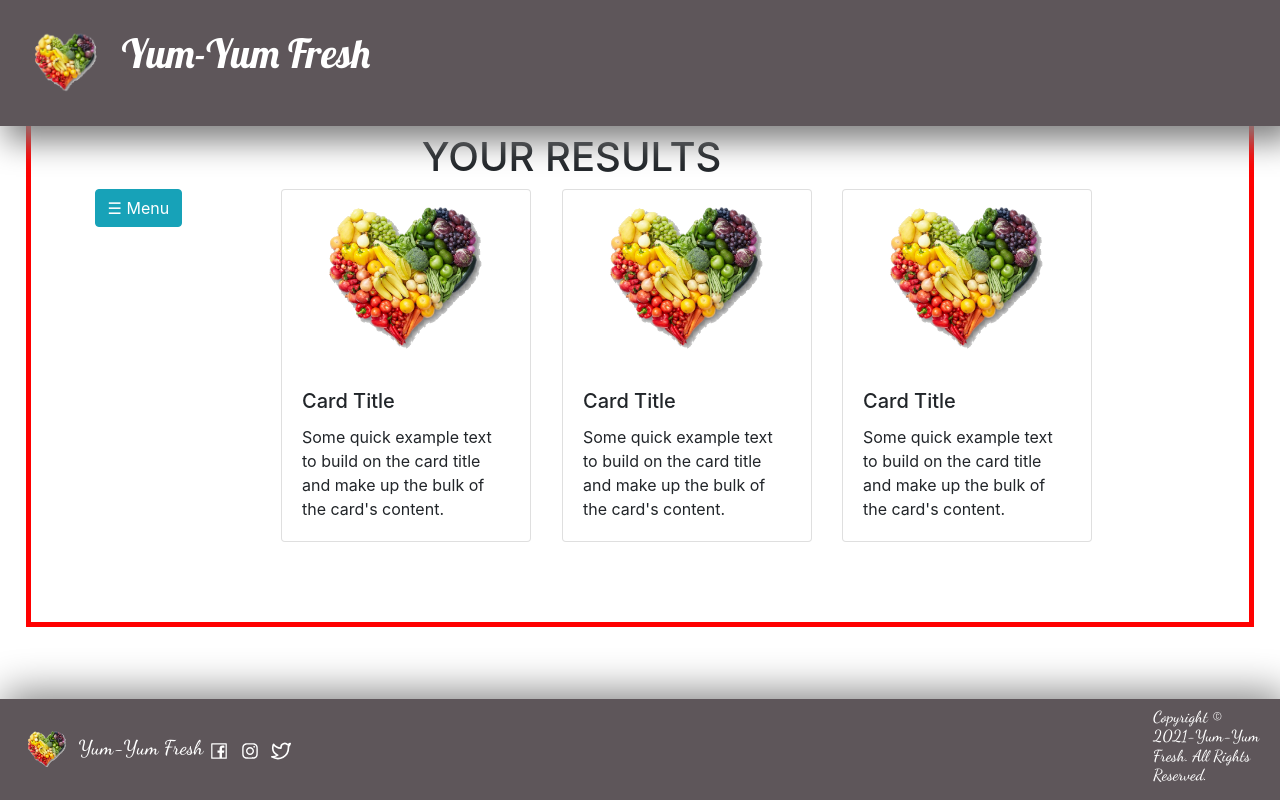
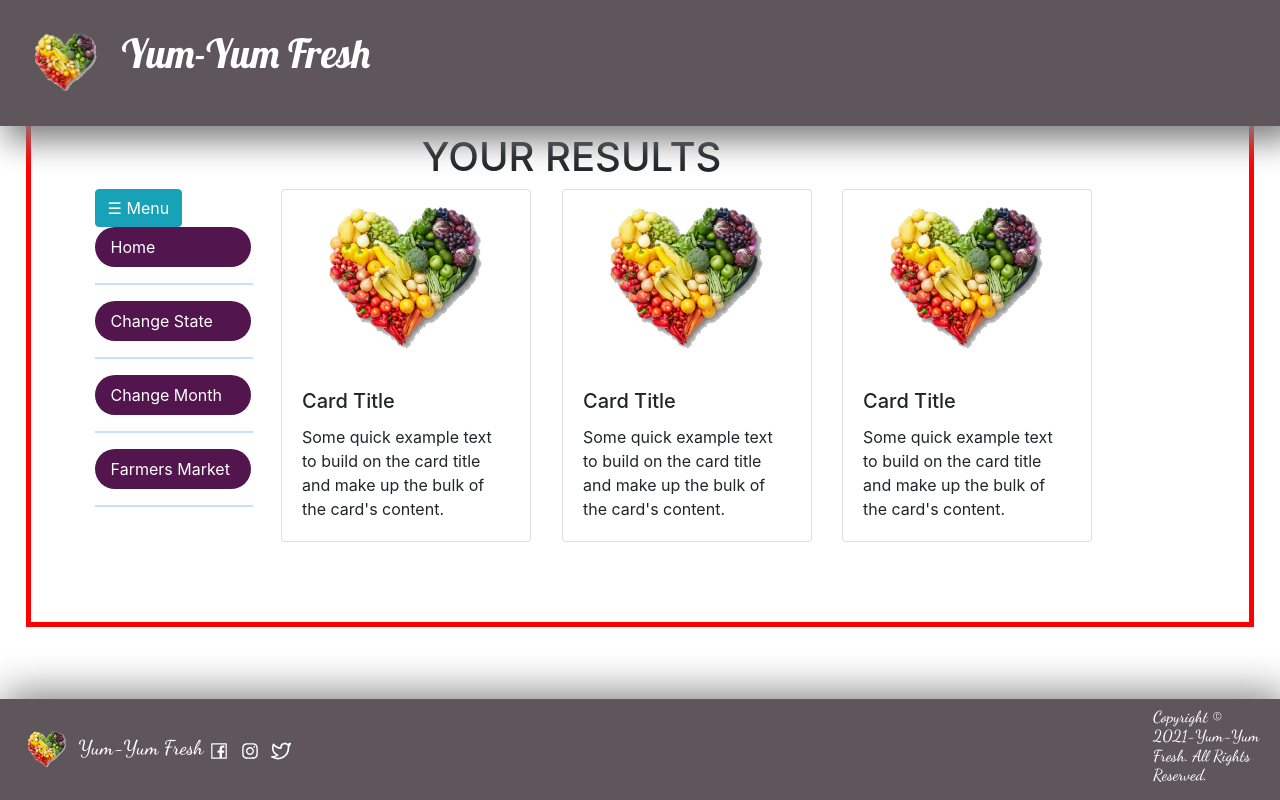
Before and after one commit to YumYumFresh/frontend-V2, a React (Create React App) app: page /state in a window 1280 px wide. Built offline with nearby package versions, Linux system fonts and the light colour scheme.

Commit message:
pilahi-toggle menu created, working on getting it to stay open or closed

```diff
--- a/src/components/tab.js
+++ b/src/components/tab.js
@@ -19,7 +19,7 @@ const tab = () => {
           <Col sm={3} lg={2}>
           <button type="button" class="btn btn-info" data-toggle="collapse" data-target="#demo">☰ Menu</button>
 
-              <Nav id="demo" className="flex-column" class="collapse">
+              <Nav id="demo" className="flex-column" class="collapse show">
                 <Nav.Item>
                   <Nav.Link className="tab__link" eventKey="first">
                     Home
```
